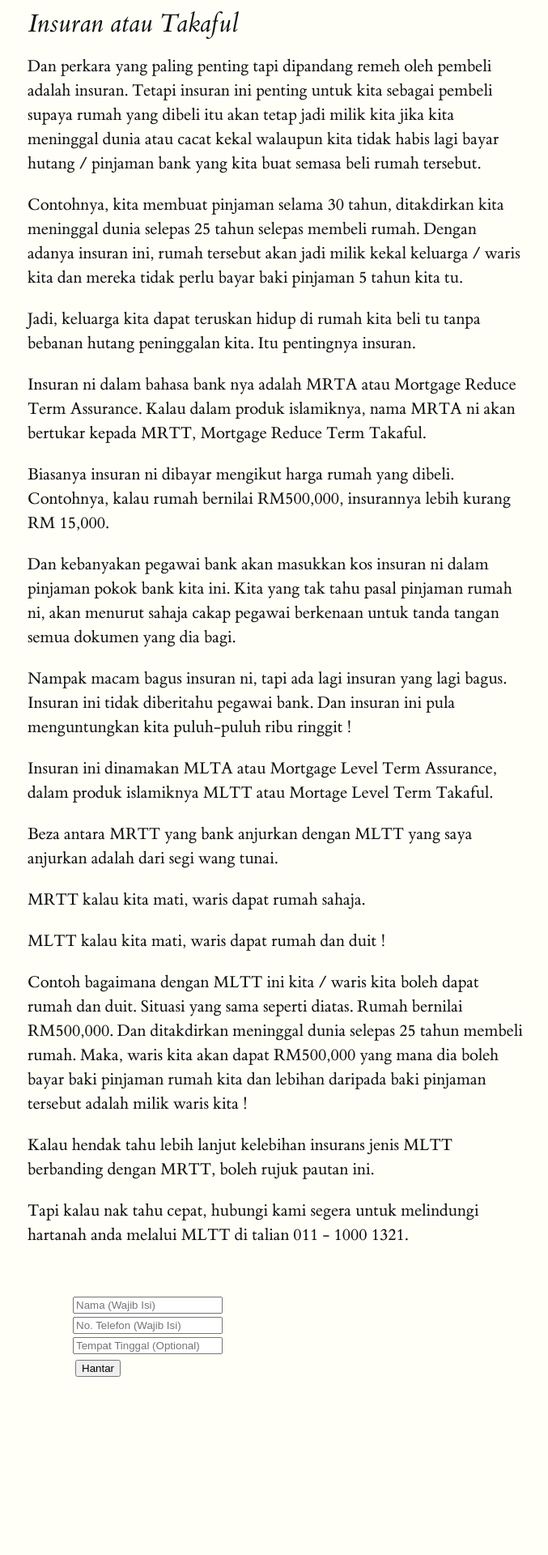
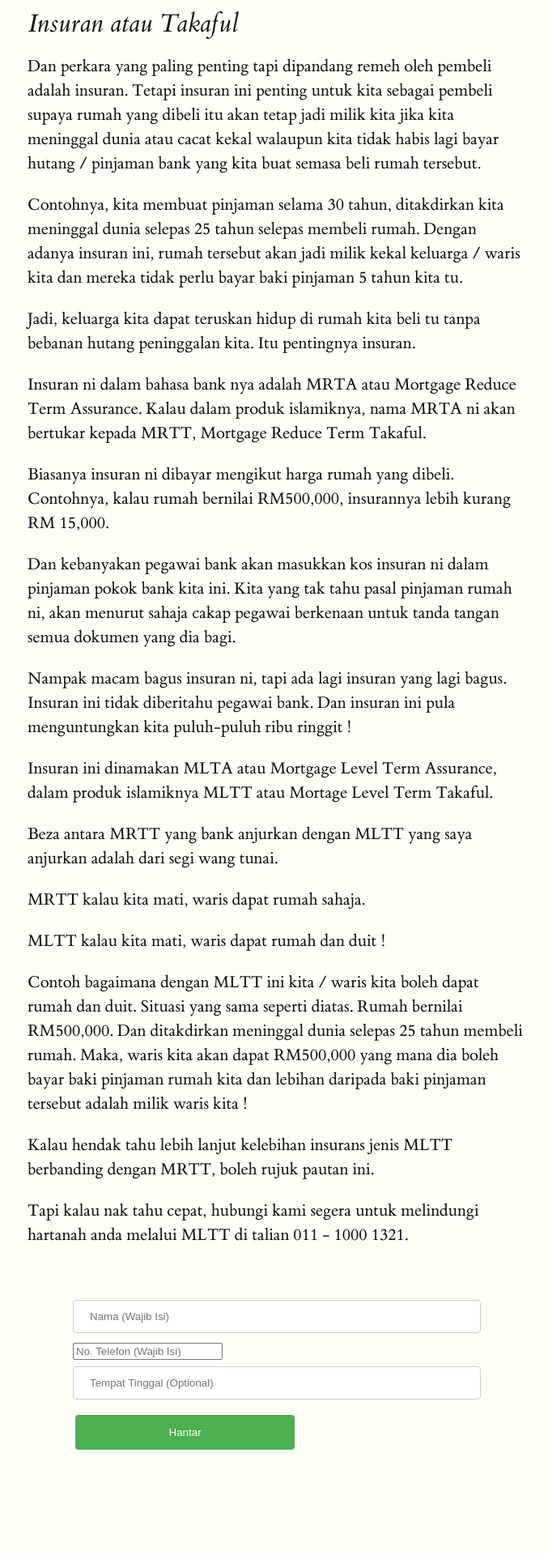
Before and after one commit to takafulis/takafulis.github.io, a Jekyll site: the page built from _posts/2016-09-11-proses-ringkas-membeli-rumah.md, in a window 1280 px wide. Shown: the part 1363-3283 px from the top of the page at 81% size, without its empty margins (126-803 px from the left). Built offline with Jekyll 4.4.1, drawn with Linux system fonts in a browser that asks for light colours; before the commit the page ends 3185 px from its top, so only the background shows below that.

Commit message:
Update tufte.css

```diff
--- a/css/tufte.css
+++ b/css/tufte.css
@@ -272,3 +272,27 @@
                             div.table-wrapper, table, table.booktabs { width: 85%; }
                             div.table-wrapper { border-right: 1px solid #efefef; }
                             img { width: 100%; } }
+input[type=text], select {
+    width: 100%;
+    padding: 12px 20px;
+    margin: 8px 0;
+    display: inline-block;
+    border: 1px solid #ccc;
+    border-radius: 4px;
+    box-sizing: border-box;
+}
+
+input[type=submit] {
+    width: 100%;
+    background-color: #4CAF50;
+    color: white;
+    padding: 14px 20px;
+    margin: 8px 0;
+    border: none;
+    border-radius: 4px;
+    cursor: pointer;
+}
+
+input[type=submit]:hover {
+    background-color: #45a049;
+}
```
